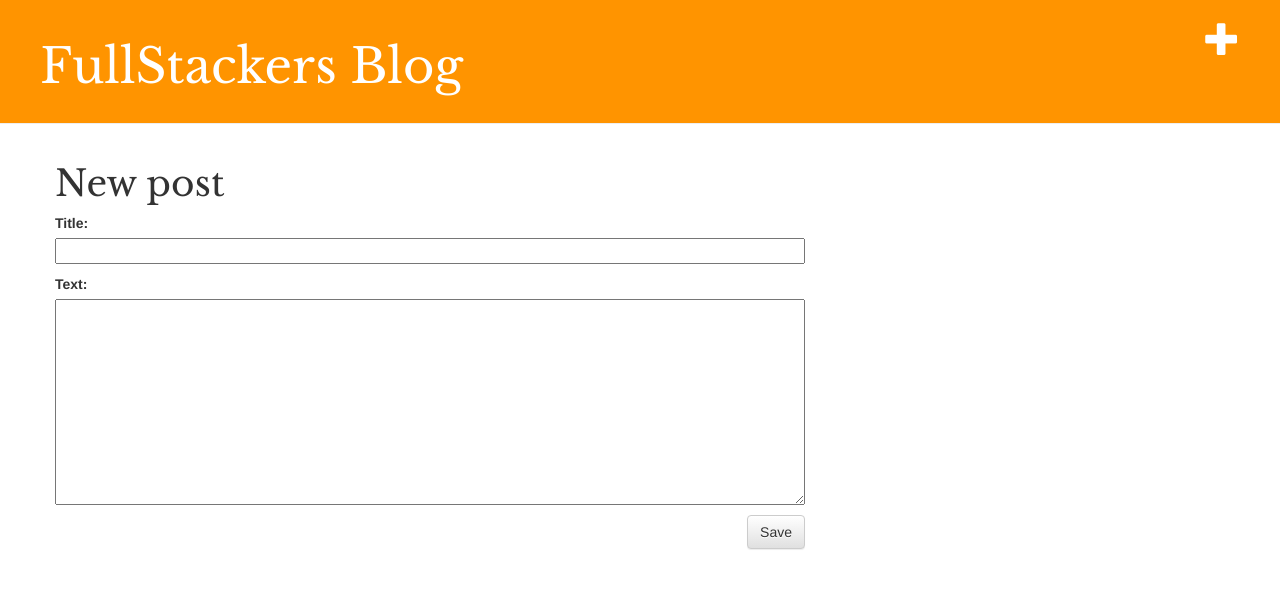
After one commit to AbylayOmar/my-first-blog, a Django app: page /post/new/ in a window 1280 px wide. The commit adds this page. Shown: the top 589 px of the page. Run offline with Django 3.2, Linux system fonts and the light colour scheme; some libraries are stand-ins or nearby versions.

Commit message:
Add add symbol

```diff
--- /dev/null
+++ b/blog/forms.py
@@ -0,0 +1,9 @@
+from django import forms
+
+from .models import Post
+
+class PostForm(forms.ModelForm):
+
+    class Meta:
+        model = Post
+        fields = ('title', 'text', )
--- a/blog/templates/blog/base.html
+++ b/blog/templates/blog/base.html
@@ -8,6 +8,7 @@
 </head>
 <body>
     <div class="page-header">
+        <a href="{% url 'post_new' %}" class="top-menu"><span class="glyphicon glyphicon-plus"></span></a>
         <h1><a href="/">FullStackers Blog</a></h1>
     </div>
     <div class="content container">
--- /dev/null
+++ b/blog/templates/blog/post_edit.html
@@ -0,0 +1,9 @@
+{% extends 'blog/base.html' %}
+
+{% block content %}
+    <h1>New post</h1>
+    <form method="POST" class="post-form">{% csrf_token %}
+        {{ form.as_p }}
+        <button type="submit" class="save btn btn-default">Save</button>
+    </form>
+{% endblock %}
--- a/blog/urls.py
+++ b/blog/urls.py
@@ -3,4 +3,5 @@ from . import views
 
 urlpatterns = [
     url(r'^$', views.post_list, name='post_list'),
+    url(r'^post/new/$', views.post_new, name='post_new'),
 ]
--- a/blog/views.py
+++ b/blog/views.py
@@ -1,7 +1,12 @@
 from django.shortcuts import render
 from .models import Post
 from django.utils import timezone
+from .forms import PostForm
 
 def post_list(request):
     posts = Post.objects.filter(published_date__lte=timezone.now()).order_by('published_date')
     return render(request, 'blog/post_list.html', {'posts': posts})
+
+def post_new(request):
+    form = PostForm()
+    return render(request, 'blog/post_edit.html', {'form': form})
```
